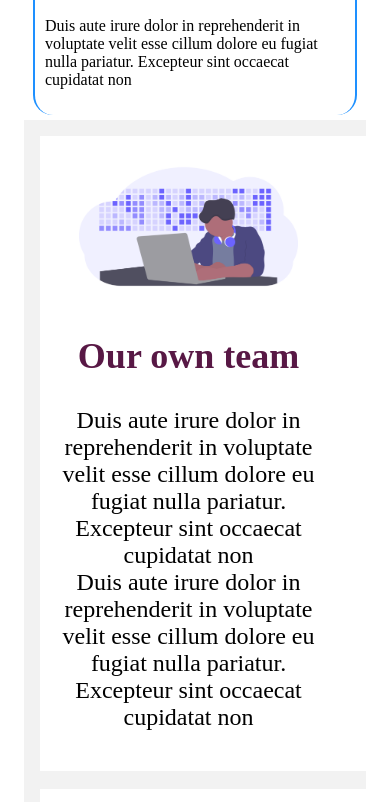
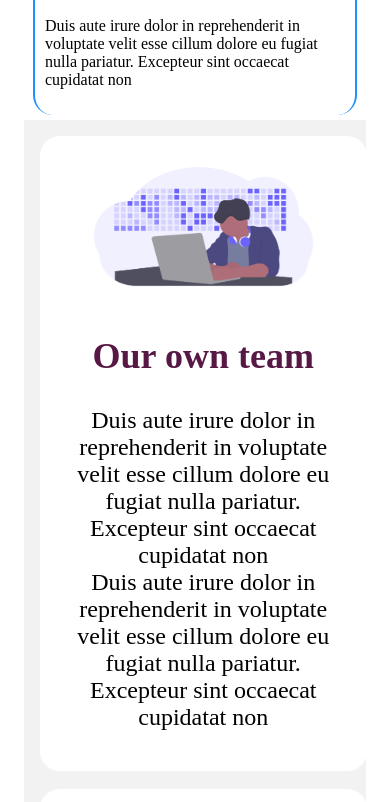
Before and after one commit to danielkirwa/dayanstech, a plain HTML site: page index.html in a window 390 px wide. Shown: the part 3430-4232 px from the top of the page. Drawn offline with Linux system fonts and the light colour scheme.

Commit message:
responsiveness adjust

```diff
--- a/index.html
+++ b/index.html
@@ -137,7 +137,8 @@ style="background-image:  url(images/backgrond25.jpg);">
 			</p>
 		</div>
 	</div>
-	<div class="dev-team">
+	<div class="dev-team center">
+		<center>
 		 <div class="team-card">
 		 	<div class="team-image">
 		 		<img src="images/developers.png" width="100%">
@@ -188,6 +189,7 @@ style="background-image:  url(images/backgrond25.jpg);">
 		 	</div>
 
 		 </div>
+		 </center>
 	</div>
 </div>
 
--- a/styles/index.css
+++ b/styles/index.css
@@ -78,7 +78,7 @@ overflow: hidden;
 	padding: 16px;
 	width: 80%;
 	display: flex;
-	margin-left: 10%;
+	border-radius: 20px;
 }
 .team-image{
 background: #fff;
```
